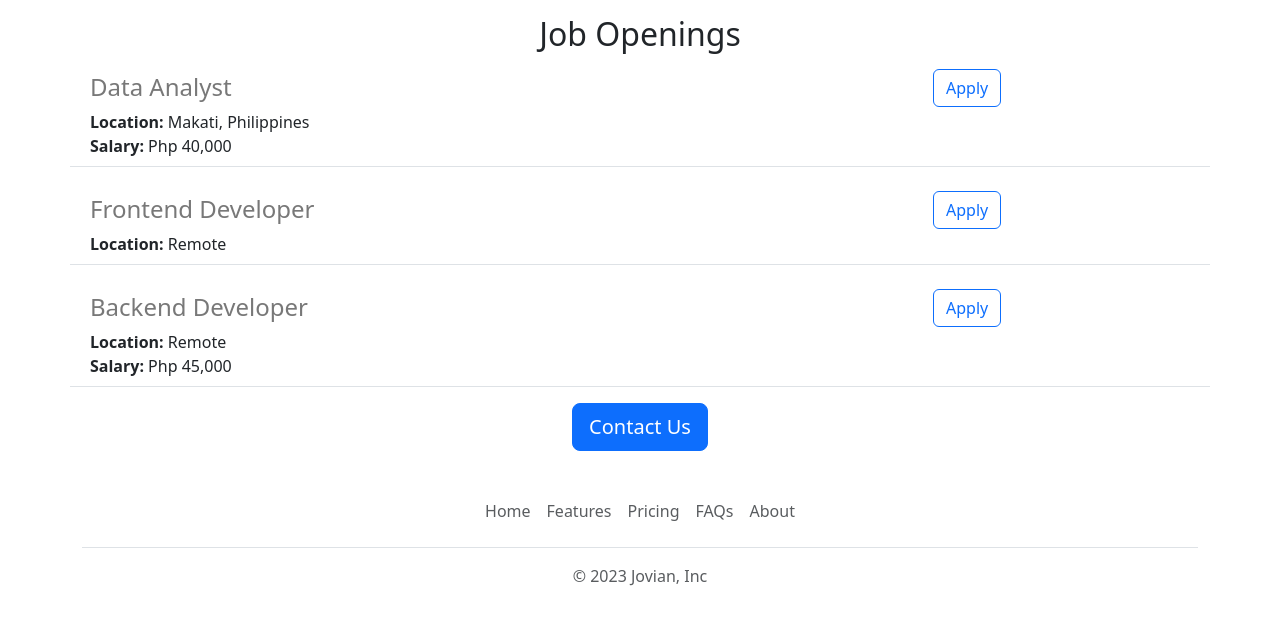
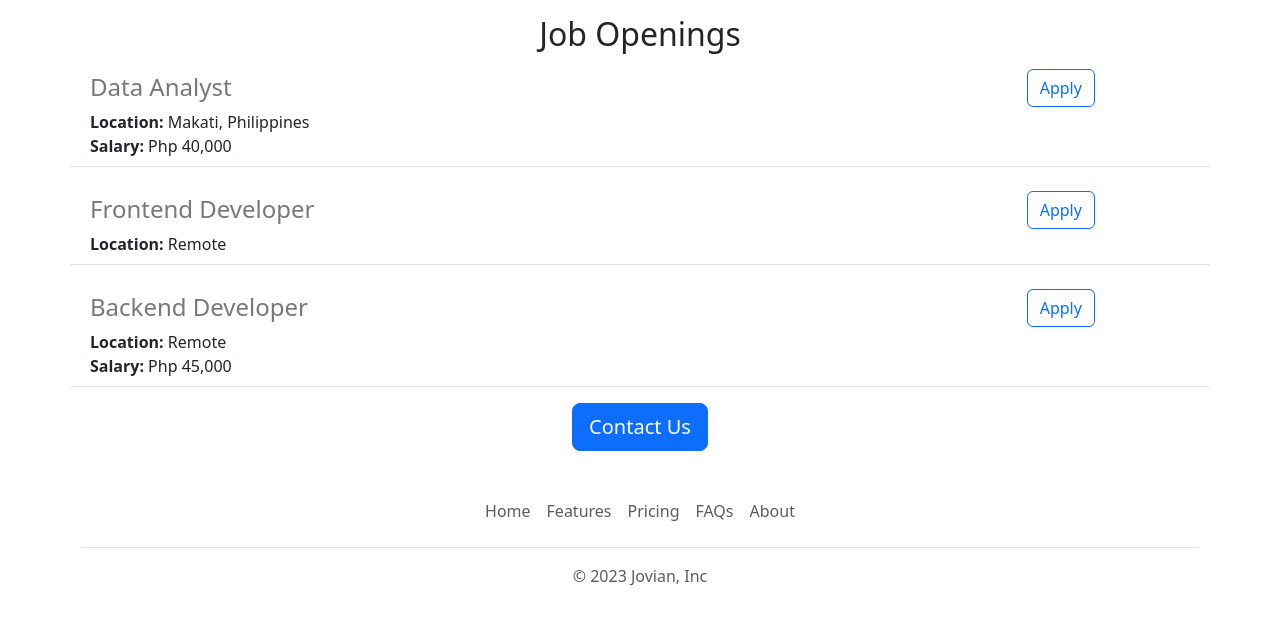
Before and after one commit to qbitanga/flask-career-website, a Flask app: page / in a window 1280 px wide. Shown: the part 833-1451 px from the top of the page. Run offline with Flask 3, Linux system fonts and the light colour scheme.

Commit message:
Made functional and aesthetic improvements

```diff
--- a/templates/footer.html
+++ b/templates/footer.html
@@ -1,7 +1,7 @@
 <div class="container">
   <footer class="py-3 my-4">
     <ul class="nav justify-content-center border-bottom pb-3 mb-3">
-      <li class="nav-item"><a href="#" class="nav-link px-2 text-body-secondary">Home</a></li>
+      <li class="nav-item"><a href="#" target="_blank" class="nav-link px-2 text-body-secondary">Home</a></li>
       <li class="nav-item"><a href="#" class="nav-link px-2 text-body-secondary">Features</a></li>
       <li class="nav-item"><a href="#" class="nav-link px-2 text-body-secondary">Pricing</a></li>
       <li class="nav-item"><a href="#" class="nav-link px-2 text-body-secondary">FAQs</a></li>
--- a/templates/home.html
+++ b/templates/home.html
@@ -41,9 +41,9 @@
     {% endfor %}
   </div>
   <div class="text-center">
-  <button class="btn btn-primary btn-lg">
+  <a href=" mailto:kenbitanga@gmail.com?subject=Questions%20About%20Job%20Openings&body=Greetings!" class="btn btn-primary btn-lg">
     Contact Us
-  </button>
+  </a>
   </div>
 </div>
 {% include 'footer.html' %}
--- a/templates/jobitem.html
+++ b/templates/jobitem.html
@@ -1,5 +1,5 @@
 <div class="border-bottom row" style="margin-bottom: 16px; padding: 8px";>
-  <div class="col-9">
+  <div class="col-10">
     <h4 style="color: rgb(120, 120, 120); margin-top: 4px;">
       {{job['title']}}
     </h4>
@@ -12,9 +12,9 @@
         </div>
       {% endif %}
   </div>
-  <div class="col-3">
-    <button type="button" class="btn btn-outline-primary">
+  <div class="col-2 padding-right: 16px">
+    <a href=" mailto:kenbitanga@gmail.com?subject=Aplication%20for%20{{job['title']}}&body=My%20name%3A%20%3Cyour%20name%20here%3E%0D%0A%0D%0AMy%20resume%20link%3A%20%3Cresume%20link%3E%0D%0A%0D%0AMy%20LinkedIn%20link%3A%20%3CLinkedIn%20link%3E" type="button" class="btn btn-outline-primary">
       Apply
-    </button>
+    </a>
   </div>
 </div>
```
